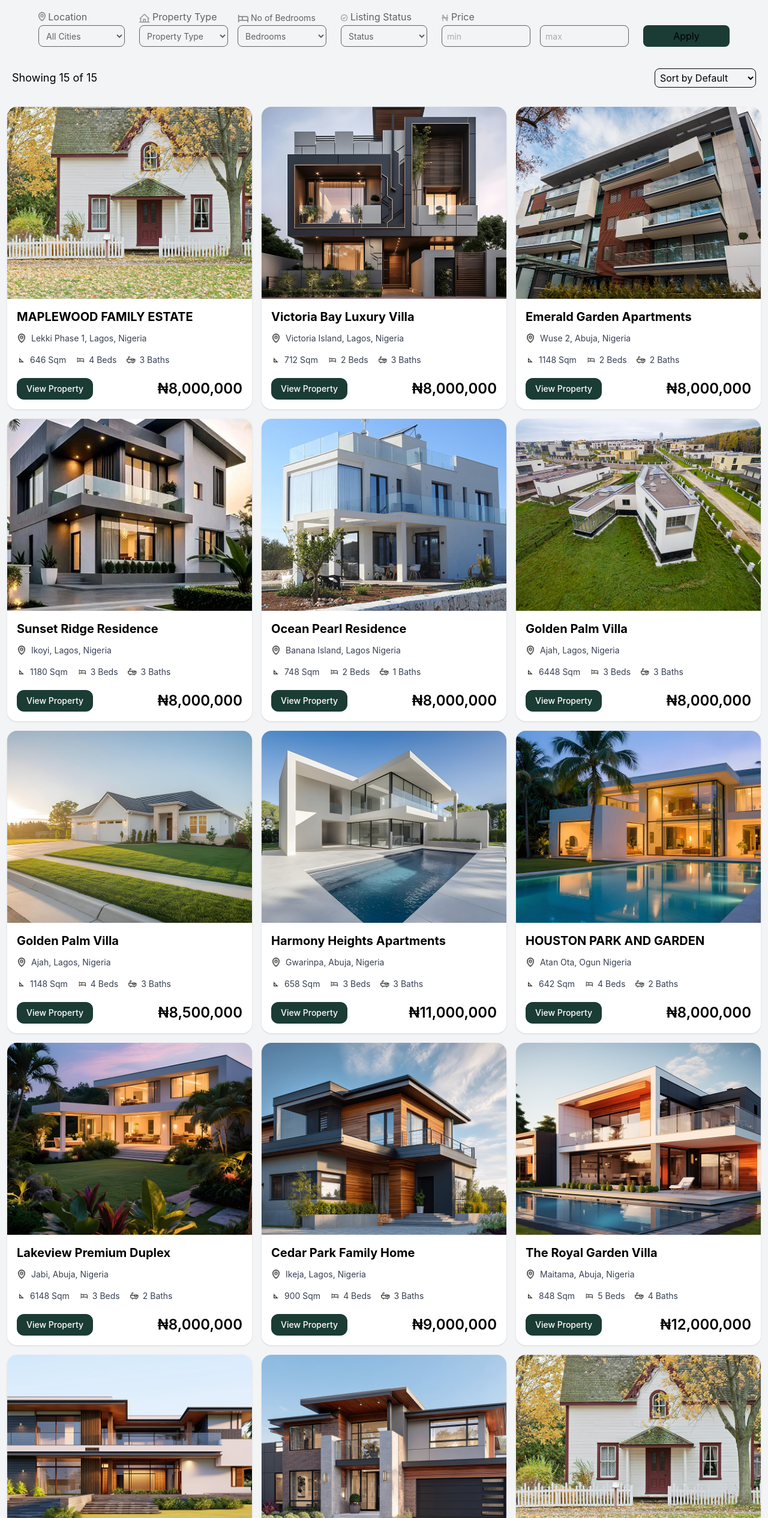
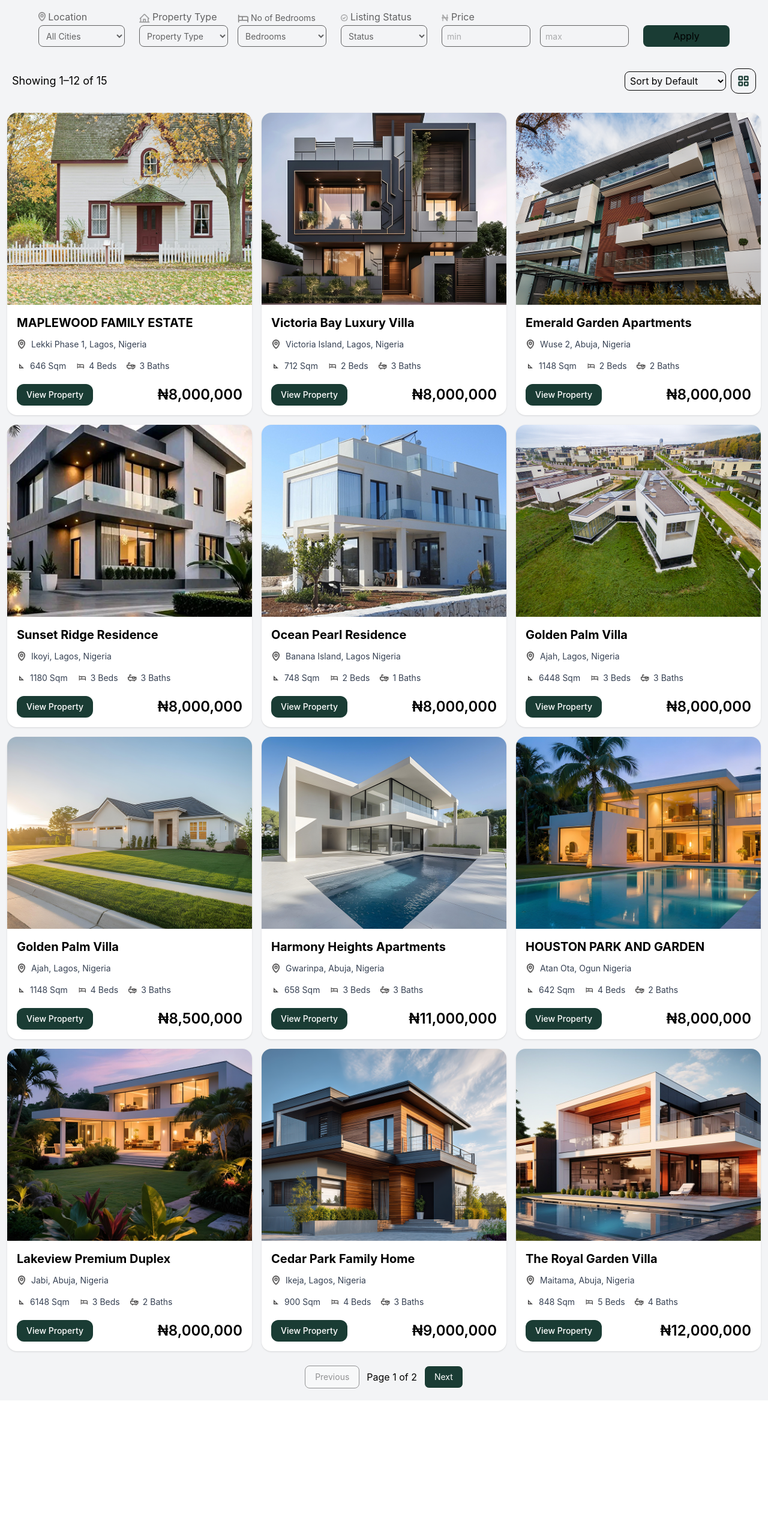
Before and after one commit to C-SharpMinor/nestfinder-pro, a React (Vite) app in the folder frontend/: page /properties in a window 1280 px wide. Shown: the part 214-2744 px from the top of the page at 60% size. After the commit the page ends 2548 px from the top, so only its background shows below. Built offline with nearby package versions, Linux system fonts and the light colour scheme; a web font is replaced by a local one.

Commit message:
pagination

```diff
--- a/frontend/src/pages/Properties.tsx
+++ b/frontend/src/pages/Properties.tsx
@@ -11,8 +11,9 @@ import Bed from "../assets/images/Bed.png"
 import Hou from '../assets/images/Vector (3).png'
 import Status from "../assets/images/Vector (4).png"
 import Naira from "../assets/images/Naira.png"
+import Square from "../assets/images/SquaresFour.png"
 
-
+const ITEMS_PER_PAGE = 12
 
 const Properties = () => {
 
@@ -23,6 +24,7 @@ const Properties = () => {
   const [minPrice, setMinPrice]=useState("")
   const [maxPrice, setMaxPrice]=useState("")
   const [sortBy, setSortBy]=useState("")
+  const [currentPage, setCurrentPage]=useState(1)
   const [appliedFilter, setAppliedFilter]=useState({
     location:"",
     type: "",
@@ -42,6 +44,7 @@ const Properties = () => {
     minPrice:minPrice,
     maxPrice:maxPrice,
    })
+   setCurrentPage(1)
   }
 
   // const filteredLocation= selectedLocation === ""?PropertyData: PropertyData.filter( p =>{
@@ -112,6 +115,11 @@ const Properties = () => {
   if (priceError !=="") {
     visibleProperties=[]
   }
+
+  const totalPages = Math.max(1, Math.ceil(visibleProperties.length / ITEMS_PER_PAGE))
+  const safeCurrentPage = Math.min(currentPage, totalPages)
+  const startIndex = (safeCurrentPage - 1) * ITEMS_PER_PAGE
+  const paginatedProperties = visibleProperties.slice(startIndex, startIndex + ITEMS_PER_PAGE)
 
   return (
       <div className="bg-gray-100 min-h-screen w-full  flex flex-col justify-center  items-center p-4 lg:p-1">
@@ -293,11 +301,14 @@ const Properties = () => {
         }</p>
 
     <div className="flex justify-between items-center mb-2 p-4">
-       <p className="text-sm md:text-lg">Showing {visibleProperties.length} of {PropertyData.length}</p>
+       <p className="text-sm md:text-lg">
+         Showing {startIndex + 1}–{Math.min(startIndex + ITEMS_PER_PAGE, visibleProperties.length)} of {visibleProperties.length}
+       </p>
 
-     <select name="default" id="default"
+    <div className="flex items-center gap-2">
+       <select name="default" id="default"
      value={sortBy}
-     onChange={e=>setSortBy(e.currentTarget.value)}
+     onChange={e=>{setSortBy(e.currentTarget.value); setCurrentPage(1)}}
      className="border rounded-lg outline-0 p-1"
      >
       <option value="">Sort by Default</option>
@@ -306,6 +317,10 @@ const Properties = () => {
       {/* <option value=""></option>
       <option value=""></option> */}
      </select>
+    <div className="border rounded-xl p-2">
+      <img src={Square} alt="square-icon" />
+    </div>
+    </div>
     </div>
 
 
@@ -314,19 +329,44 @@ const Properties = () => {
         <p>Please input a valid price range for properties to be shown.</p>
       </div>
 
-    ):visibleProperties.length === 0 ? (
+    ):paginatedProperties.length === 0 ? (
         <NotFound/>
 
     ):(
-        <div className="grid grid-cols-1 md:grid-cols-2 lg:grid-cols-3">
+        <>
+          <div className="grid grid-cols-1 md:grid-cols-2 lg:grid-cols-3">
+            {paginatedProperties.map(i =>{
+              return <PropertyList
+                key={i.id}
+                property={i}/>
+            })}
+          </div>
 
-          {visibleProperties.map(i =>{
-       return <PropertyList
-        key={i.id}
-        property={i}/>
-      })
-      }
-      </div>)
+          <div className="flex justify-center items-center gap-3 p-4">
+            <button
+              type="button"
+              onClick={() => setCurrentPage((prev) => Math.max(prev - 1, 1))}
+              disabled={safeCurrentPage === 1}
+              className="px-4 py-2 rounded-lg border bg-white text-sm disabled:opacity-40 disabled:cursor-not-allowed hover:bg-gray-50 cursor-pointer"
+            >
+              Previous
+            </button>
+
+            <span className="text-sm md:text-base">
+              Page {safeCurrentPage} of {totalPages}
+            </span>
+
+            <button
+              type="button"
+              onClick={() => setCurrentPage((prev) => Math.min(prev + 1, totalPages))}
+              disabled={safeCurrentPage === totalPages}
+              className="px-4 py-2 rounded-lg border bg-[#1A3C34] text-white text-sm disabled:opacity-40 disabled:cursor-not-allowed hover:bg-[#1a3d2e] cursor-pointer"
+            >
+              Next
+            </button>
+          </div>
+        </>
+      )
 
     }
     </div>
@@ -338,33 +378,3 @@ const Properties = () => {
 }
 
 export default Properties
-
-
-// **Pagination** is simply splitting a large list of items into smaller "pages" so you show a few items at a time instead of dumping all of them onto the screen at once.
-
-// ### A Daily Life Example: Reading a Physical Book
-
-// Imagine you have a book with **60 pages** of recipes, and you're sitting at a table:
-
-// * Instead of spreading all **60 pages** across the floor at the same time (which would be overwhelming and slow to scan), you read **6 pages per sitting** (`itemsPerPage = 6`).
-// * **Page 1** shows recipes **1–6**.
-// * Clicking **Next** flips to **Page 2**, showing recipes **7–12**.
-// * Clicking **Previous** flips back to **Page 1**.
-// * And if you filter down to *"only chocolate desserts"* and there are only **4** of them, you only need **1 page**—you don't need **10 pages** anymore.
-
-// ### How That Maps to Your `Properties.tsx` Code
-
-// In your `Properties.tsx` component, it works the exact same way:
-
-// 1. **`visibleProperties` is your full stack of matching cards** after filtering and sorting.
-// 2. **`itemsPerPage = 6` is how many cards fit on one page** (like 6 pages per sitting).
-// 3. **`currentPage` is the page number you're currently looking at** (starts at `1`).
-// 4. **`.slice(startIndex, startIndex + itemsPerPage)` pulls just that page's cards**—so if `currentPage` is `2` and `itemsPerPage` is `6`, it grabs items at index `6` through `11` (the 7th through 12th properties) instead of rendering every single one at once.
-// 5. **Resetting to page `1` on Apply or Sort:** Just like starting a fresh topic search in a book, when a user clicks **Apply** or changes **Sort by**, jumping back to **Page 1** prevents them from landing on "Page 3 of 1" when the total number of results shrinks.
-
-// ### Why People Use It in Web Apps
-
-// * **Cleaner screen:** Users don't have to scroll forever on mobile or desktop.
-// * **Better performance:** Rendering 6–12 cards at a time is lighter on the browser than rendering hundreds of cards with images at once.
-
-// How does that book analogy feel—does the `.slice(...)` part in `Properties.tsx` make more sense now?
```
Also changed, not shown: frontend/src/assets/images/SquaresFour.png (added).
